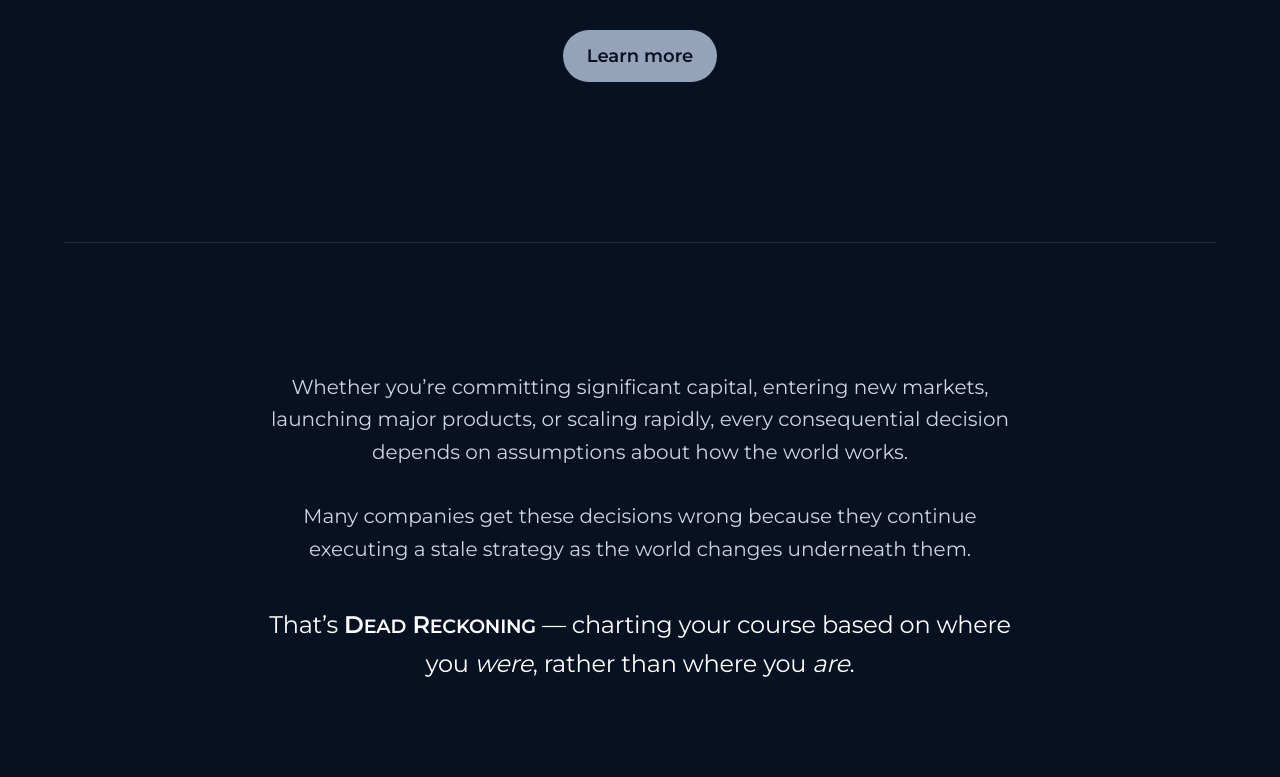
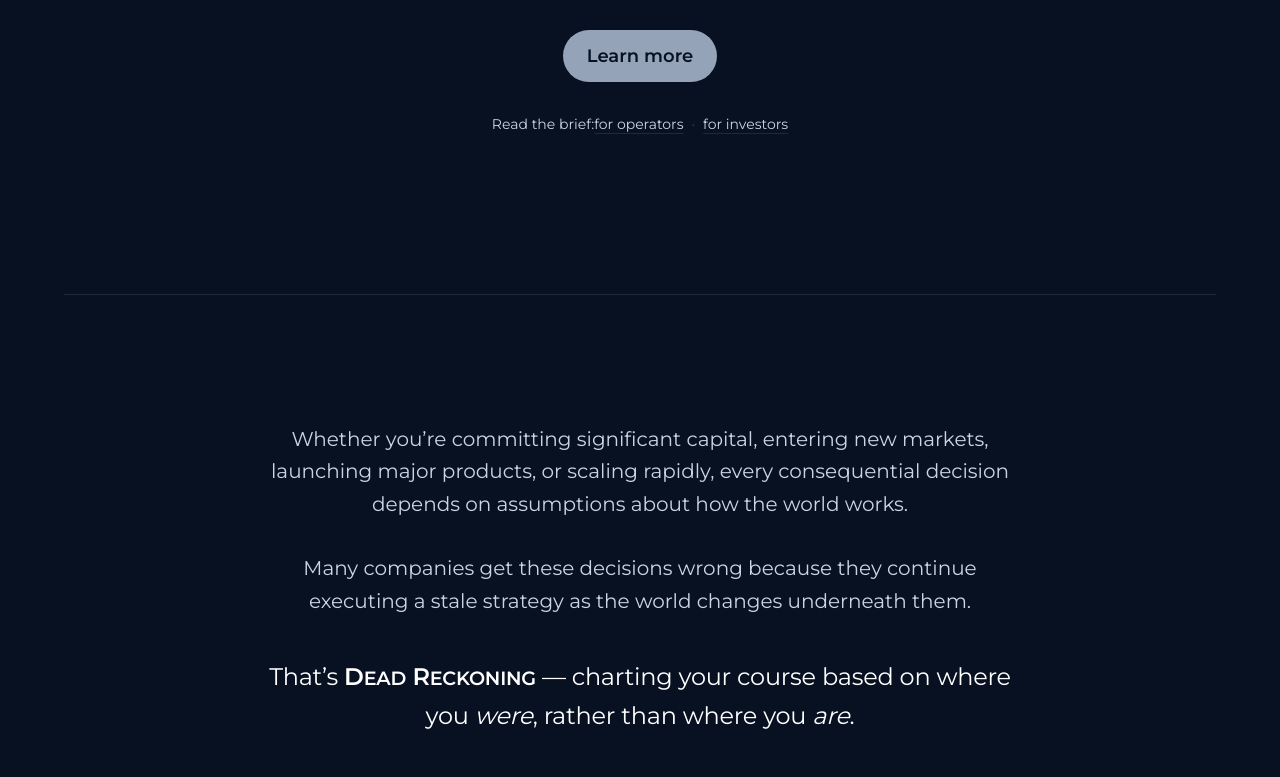
Before and after one commit to Phrona/landing, a Next.js app: page / in a window 1280 px wide. Shown: the part 803-1580 px from the top of the page. Built offline with nearby package versions, Linux system fonts and the light colour scheme.

Commit message:
Link the operator and investor brief pages from the footer, the home call to action and the explainer; let them show in search

```diff
--- a/src/app/for-investors/page.tsx
+++ b/src/app/for-investors/page.tsx
@@ -5,8 +5,6 @@ export const metadata: Metadata = {
   title: "For investors",
   description:
     "The investment thesis formed in diligence can fall out of date after you invest. Download the investor brief.",
-  // Reached from links Aaron shares, not from search, until the pages are announced.
-  robots: { index: false, follow: true },
 };
 
 export default function ForInvestorsPage() {
--- a/src/app/for-operators/page.tsx
+++ b/src/app/for-operators/page.tsx
@@ -5,8 +5,6 @@ export const metadata: Metadata = {
   title: "For operators",
   description:
     "Strategy drifts when the world changes faster than execution can adapt. Download the operator brief.",
-  // Reached from links Aaron shares, not from search, until the pages are announced.
-  robots: { index: false, follow: true },
 };
 
 export default function ForOperatorsPage() {
--- a/src/app/page.tsx
+++ b/src/app/page.tsx
@@ -55,6 +55,16 @@ function CallToAction() {
       >
         Learn more
       </Link>
+      <p className="text-sm text-muted-foreground">
+        Read the brief:
+        <Link href="/for-operators" className="underline decoration-border underline-offset-4 hover:decoration-foreground hover:text-foreground transition-colors">
+          for operators
+        </Link>
+        <span className="mx-2 text-[rgba(255,255,255,0.25)]">·</span>
+        <Link href="/for-investors" className="underline decoration-border underline-offset-4 hover:decoration-foreground hover:text-foreground transition-colors">
+          for investors
+        </Link>
+      </p>
     </div>
   );
 }
--- a/src/app/understanding-phrona/page.tsx
+++ b/src/app/understanding-phrona/page.tsx
@@ -713,6 +713,14 @@ export default function UnderstandingPhrona() {
                   Download PDF
                 </a>
                 <span className="mx-3 text-[rgba(255,255,255,0.25)]">·</span>
+                <Link href="/for-operators" className="underline decoration-border underline-offset-4 hover:decoration-foreground hover:text-foreground transition-colors">
+                  Brief for operators
+                </Link>
+                <span className="mx-3 text-[rgba(255,255,255,0.25)]">·</span>
+                <Link href="/for-investors" className="underline decoration-border underline-offset-4 hover:decoration-foreground hover:text-foreground transition-colors">
+                  Brief for investors
+                </Link>
+                <span className="mx-3 text-[rgba(255,255,255,0.25)]">·</span>
                 <a
                   href="mailto:hello@phrona.io"
                   className="underline decoration-border underline-offset-4 hover:decoration-foreground hover:text-foreground transition-colors"
--- a/src/components/footer.tsx
+++ b/src/components/footer.tsx
@@ -11,6 +11,18 @@ export function Footer() {
             className="hover:text-[rgba(255,255,255,0.75)] transition-colors"
           >
             Understanding Phrona
+          </a>
+          <a
+            href="/for-operators"
+            className="hover:text-[rgba(255,255,255,0.75)] transition-colors"
+          >
+            For operators
+          </a>
+          <a
+            href="/for-investors"
+            className="hover:text-[rgba(255,255,255,0.75)] transition-colors"
+          >
+            For investors
           </a>
           <a
             href="/privacy"
```
